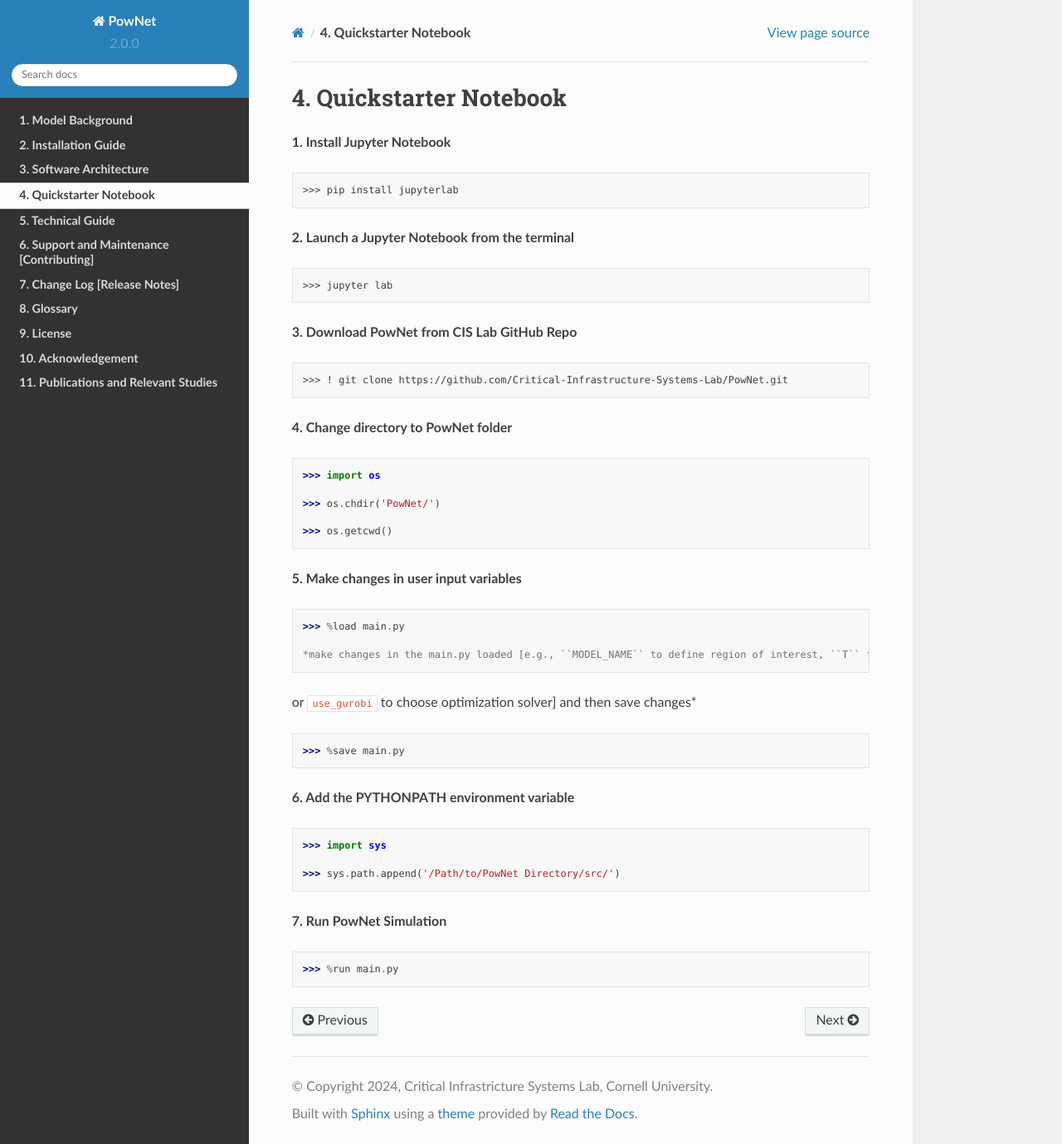
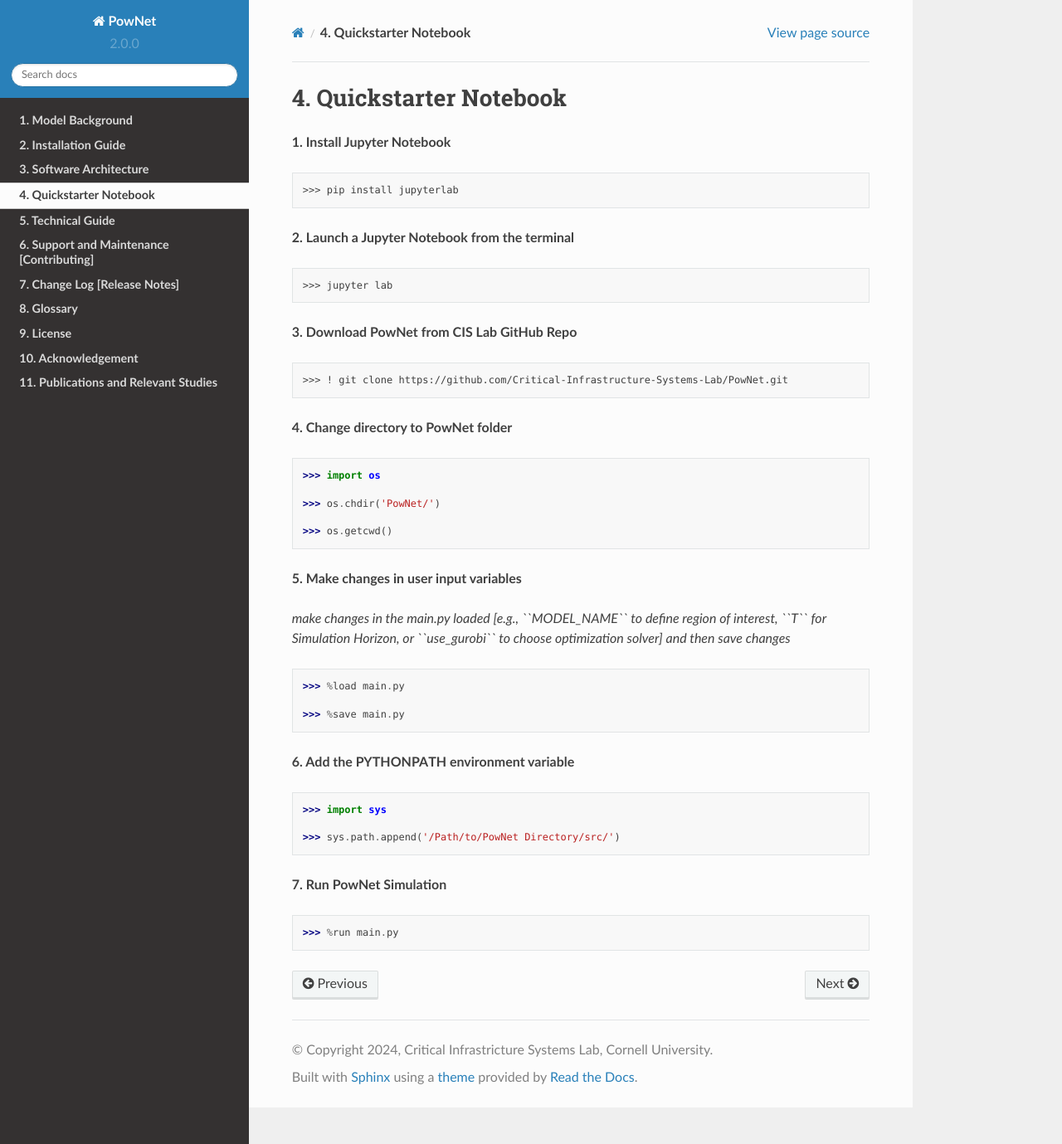
Before and after one commit to HishamEldardiry/PowNet_Documentation, a Sphinx documentation site: the page built from docs/source/pages/quickstarter.rst, in a window 1280 px wide and 1379 px high. Shown: the whole window at 83% size. Built offline with Sphinx 7.4.7 and the Read the Docs theme 2.0.0, drawn with Linux system fonts in a browser that asks for light colours.

```diff
--- a/docs/source/pages/quickstarter.rst
+++ b/docs/source/pages/quickstarter.rst
@@ -32,12 +32,12 @@
 
 **5. Make changes in user input variables**
 
+*make changes in the main.py loaded [e.g., ``MODEL_NAME`` to define region of interest, ``T`` for Simulation Horizon,
+or ``use_gurobi`` to choose optimization solver] and then save changes*
+
 .. code:: python
 
   >>> %load main.py
-
-  *make changes in the main.py loaded [e.g., ``MODEL_NAME`` to define region of interest, ``T`` for Simulation Horizon,
-or ``use_gurobi`` to choose optimization solver] and then save changes*
 
   >>> %save main.py
 
```
